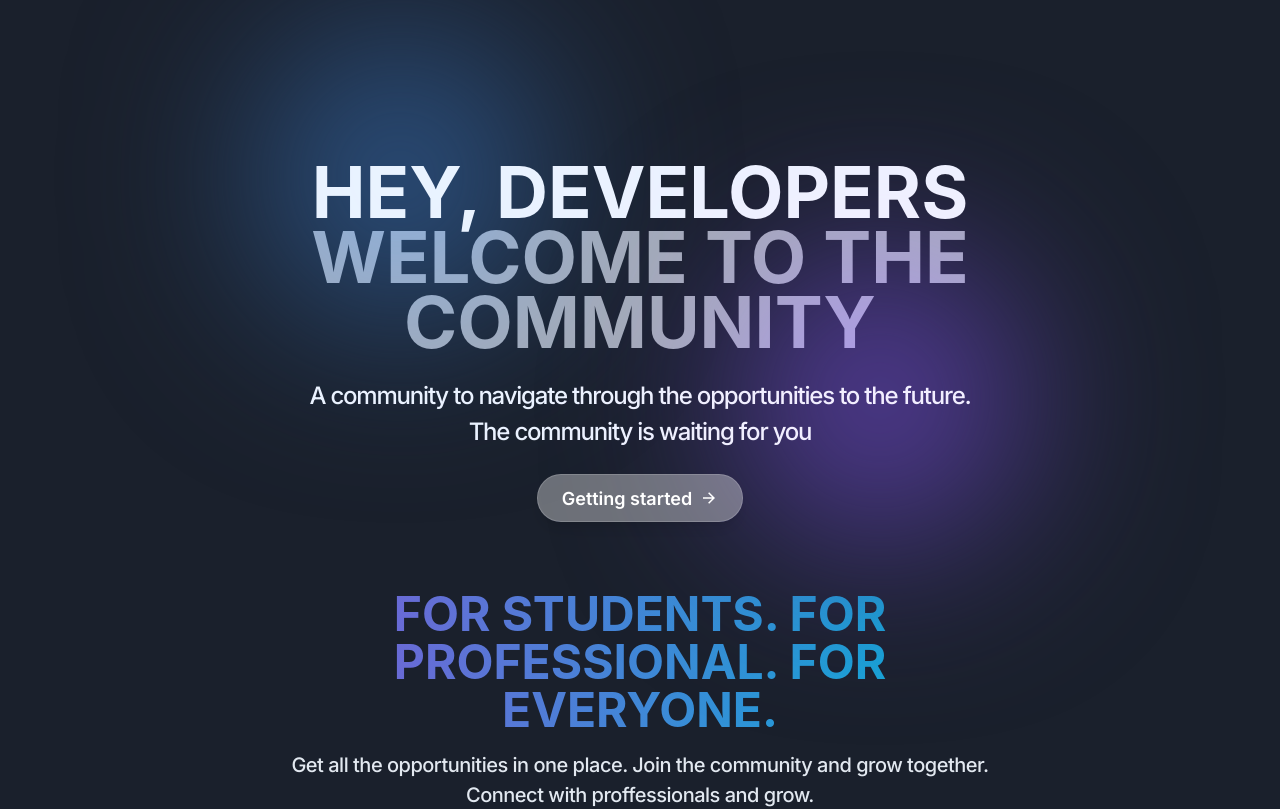
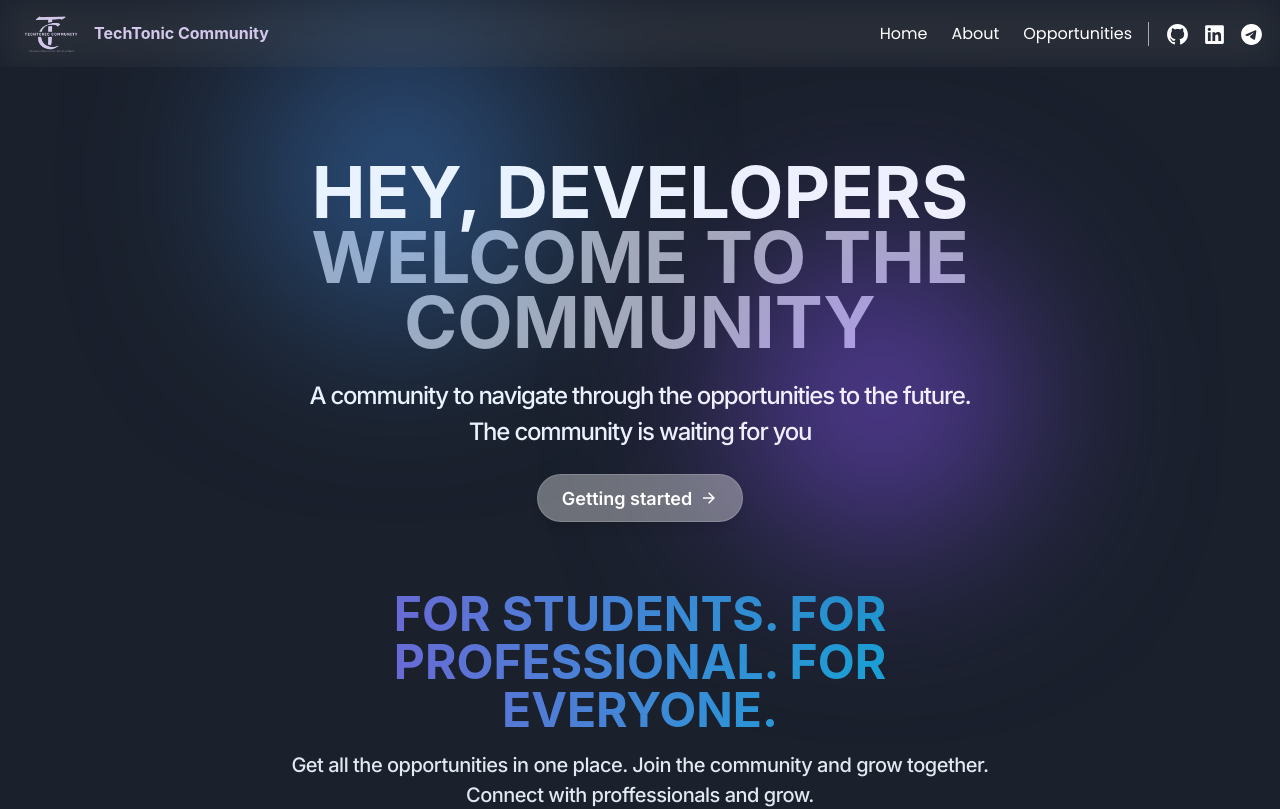
Before and after one commit to exionstech/techtonic-new, a Next.js app: page / in a window 1280 px wide. Shown: the top 809 px of the page. Built offline with nearby package versions, Linux system fonts and the light colour scheme.

Commit message:
Navbar added in home page

```diff
--- a/app/(dashboard)/Hero.tsx
+++ b/app/(dashboard)/Hero.tsx
@@ -4,7 +4,9 @@ import { RiArrowRightLine } from "react-icons/ri";
 
 const Hero = () => {
   return (
-    <Stack
+    <div>
+      {/* <Navbar/> */}
+       <Stack
       position="relative"
       maxW="container.md"
       pt="32"
@@ -78,6 +80,8 @@ const Hero = () => {
         filter="blur(90px)"
       />
     </Stack>
+    </div>
+
   );
 };
 
--- a/app/(dashboard)/layout.tsx
+++ b/app/(dashboard)/layout.tsx
@@ -1,5 +1,4 @@
 import React from 'react'
-import Navbar from './_components/navbar'
 import Sidebar from './_components/sidebar'
 import { Inter } from "next/font/google";
 
@@ -19,6 +18,7 @@ const DashboardLayout = ({children}: {children: React.ReactNode}) => {
       </div> */}
 
 
+
       <div className='bg-gray-900 dark !scroll-smooth'>
 
       <main className={`${inter.className} h-full dark:bg-gray-900 dark:text-white`} >
--- a/app/layout.tsx
+++ b/app/layout.tsx
@@ -4,6 +4,7 @@ import "./globals.css";
 import { ClerkProvider } from "@clerk/nextjs";
 import { ToastProvider } from "@/providers/toast-provider";
 import { Providers } from "@/providers/provider";
+import Navbar from "@/components/Navbar/Navbar";
 
 const poppins = Poppins({ subsets: ["latin"], weight:["100","200","300","400","500","600","700","800","900"] });
 
@@ -17,11 +18,13 @@ export default function RootLayout({
 }: Readonly<{
   children: React.ReactNode;
 }>) {
+
   return (
     <ClerkProvider>
-    <html lang="en">
+    <html lang="en" suppressHydrationWarning suppressContentEditableWarning>
       <Providers>
       <body className={poppins.className}>
+        <Navbar/>
         {children}
         <ToastProvider/>
       </body>
--- /dev/null
+++ b/components/Navbar/MobileNav.tsx
@@ -0,0 +1,39 @@
+import {
+  Divider,
+  IconButton,
+  Menu,
+  MenuButton,
+  MenuItem,
+  MenuList,
+} from "@chakra-ui/react";
+import { RxHamburgerMenu } from "react-icons/rx";
+import data, { navsocial } from "@/data/navdata"
+import { Link } from "@/components/utility/Link";
+
+const MobileNav = () => {
+  return (
+    <Menu>
+      <MenuButton
+        as={IconButton}
+        aria-label="Options"
+        icon={<RxHamburgerMenu />}
+        variant="outline"
+      />
+      <MenuList>
+        {data.map((data, index) => (
+          <Link href={data.path} key={index}>
+            <MenuItem>{data.title}</MenuItem>
+          </Link>
+        ))}
+        <Divider orientation="horizontal" />
+        {navsocial.map((data, index) => (
+          <Link href={data.path} key={index}>
+            <MenuItem>Join {data.title}</MenuItem>
+          </Link>
+        ))}
+      </MenuList>
+    </Menu>
+  );
+};
+
+export default MobileNav;
--- /dev/null
+++ b/components/Navbar/Navbar.tsx
@@ -0,0 +1,88 @@
+"use client"
+import { Box, Center, Divider, Flex, Heading, Stack } from "@chakra-ui/react";
+import Image from "next/image";
+import data from  "@/data/navdata"
+import { Link } from "@/components/utility/Link";
+import Socials from "@/components/utility/Socials";
+import logo from "/public/logo.png";
+import MobileNav from "./MobileNav";
+import { usePathname } from "next/navigation";
+
+const Navbar = () => {
+  const pathname = usePathname();
+  const homepage = pathname === "/";
+  return (
+
+    <Box
+      display={homepage ? "block" : "none"}
+      backdropFilter="auto"
+      backdropContrast="85%"
+      backdropBlur="20px"
+      position="fixed"
+      zIndex="10"
+      width="full"
+    >
+      <Box maxW="8xl" mx="auto" px="4">
+        <Flex
+          flexDir="row"
+          justifyContent="space-between"
+          alignItems="center"
+          py="3"
+        >
+          <Flex flex="1" alignItems="center">
+            <Link href="/">
+              <Flex alignItems="center" flex={1}>
+                <Image
+                  src={logo}
+                  alt="TechTonic Community"
+                  height={70}
+                  width={70}
+                  priority
+                />
+                <Heading
+                  ml="2"
+                  fontSize="md"
+                  color="#d3c7eb"
+                  display={{ base: "none", md: "block" }}
+                >
+                  TechTonic Community
+                </Heading>
+              </Flex>
+            </Link>
+          </Flex>
+          <Box
+            display={{ base: "none", lg: "flex" }}
+            flex="1"
+            justifyContent="end"
+            alignItems="center"
+          >
+            <Flex>
+              <Stack listStyleType="none" direction="row" spacing="6">
+                {data.map((data) => (
+                  <Box key={data.path}>
+                    <Link href={data.path} target={data.target}>
+                      {data.title}
+                    </Link>
+                  </Box>
+                ))}
+              </Stack>
+            </Flex>
+            <Center height="6" pl="4">
+              <Divider orientation="vertical" borderColor="white" />
+            </Center>
+            <Socials />
+          </Box>
+          <Box
+            display={{ base: "flex", lg: "none" }}
+            flex="1"
+            justifyContent="end"
+          >
+            <MobileNav/>
+          </Box>
+        </Flex>
+      </Box>
+    </Box>
+  );
+};
+
+export default Navbar;
--- /dev/null
+++ b/components/utility/Link.tsx
@@ -0,0 +1,16 @@
+import { Box } from "@chakra-ui/react";
+import NextLink from "next/link";
+
+export const Link = ({ href, isActive, children, target, ...props }: any) => {
+  return (
+    <NextLink href={href} passHref target={target} className="hover-[#d3c7eb]">
+      <Box
+        color={isActive ? "#d3c7eb" : "white"}
+        _hover={{ textDecor: "none", color: "#d3c7eb" }}
+        {...props}
+      >
+        {children}
+      </Box>
+    </NextLink>
+  );
+};
--- /dev/null
+++ b/components/utility/Socials.tsx
@@ -0,0 +1,19 @@
+import { navsocial } from "@/data/navdata";
+import { Box, Flex } from "@chakra-ui/react";
+import { Link } from "@/components/utility/Link"
+
+const Socials = () => {
+  return (
+    <Flex pl="4" alignItems="center" gap="3">
+      {navsocial.map(({ path, title, Icon }) => (
+        <Link href={path} target="_blank" key={title}>
+          <Box mt="2px" _hover="#d3c7eb">
+            <Icon size="25" />
+          </Box>
+        </Link>
+      ))}
+    </Flex>
+  );
+};
+
+export default Socials;
--- /dev/null
+++ b/data/navdata.ts
@@ -0,0 +1,43 @@
+import {
+  RiGithubFill,
+  RiLinkedinBoxFill,
+  RiTelegramFill,
+} from "react-icons/ri";
+
+const navdata = [
+  {
+    title: "Home",
+    path: "/",
+    target: "",
+  },
+  {
+    title: "About",
+    path: "/about",
+    target: "",
+  },
+  {
+    title: "Opportunities",
+    path: "/dashboard",
+    target: "",
+  },
+
+];
+export default navdata;
+
+export const navsocial = [
+  {
+    title: "GitHub",
+    Icon: RiGithubFill,
+    path: "https://github.com/Techtonic-Community/site",
+  },
+  {
+    title: "LinkedIn",
+    Icon: RiLinkedinBoxFill,
+    path: "https://www.linkedin.com/company/techtoniccommunity",
+  },
+  {
+    title: "Telegram",
+    Icon: RiTelegramFill,
+    path: "https://t.me/techtoniccommunity",
+  },
+];
```
Also changed, not shown: public/logo.png (added).
